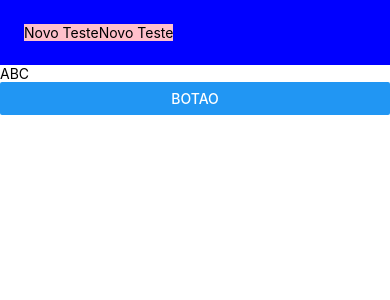
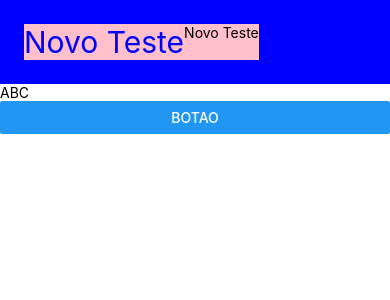
Before and after one commit to luanheuripedes/vendas, a React Native app: screen / in a window 390 px wide. Shown: the top 300 px of the page. Built offline with nearby package versions, Linux system fonts and the light colour scheme.

Commit message:
learning: componente Text

```diff
--- a/src/App.tsx
+++ b/src/App.tsx
@@ -16,6 +16,10 @@ const styles = StyleSheet.create({
   view2: {
     backgroundColor: 'pink',
   },
+  text: {
+    fontSize: 30,
+    color: 'blue',
+  },
 });
 
 
@@ -26,7 +30,7 @@ const App = () => {
     <SafeAreaView>
       <View style={styles.view1}>
         <View style={styles.view2}>
-          <Text>Novo Teste</Text>
+          <Text style={styles.text}>Novo Teste</Text>
         </View>
         <View style={styles.view2}>
           <Text>Novo Teste</Text>
```
